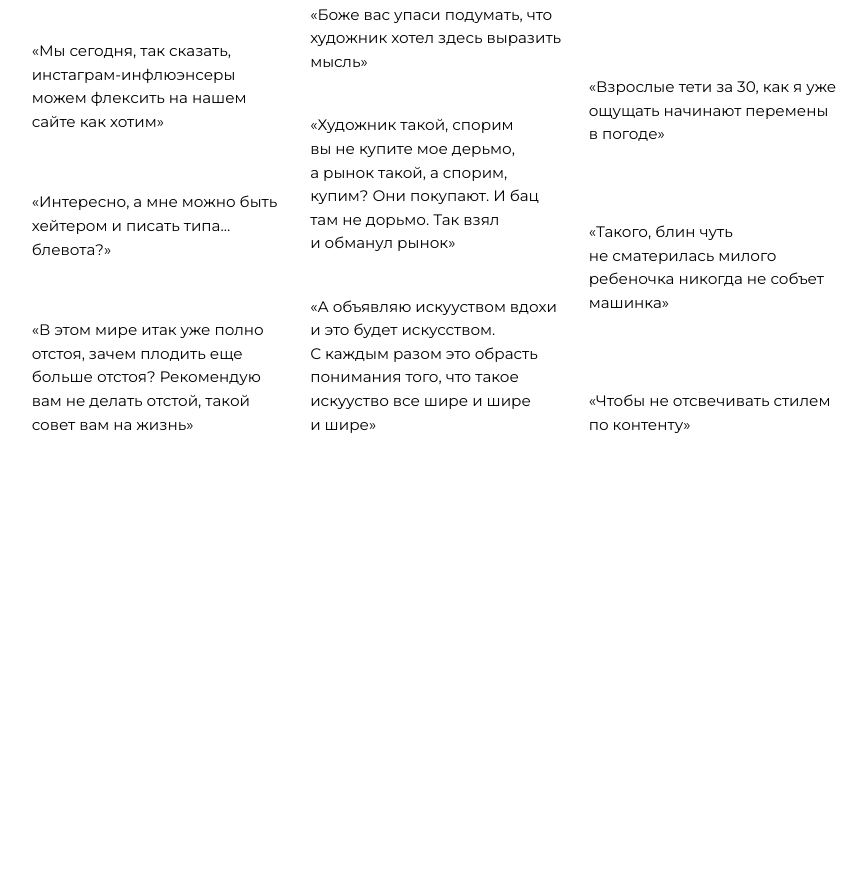
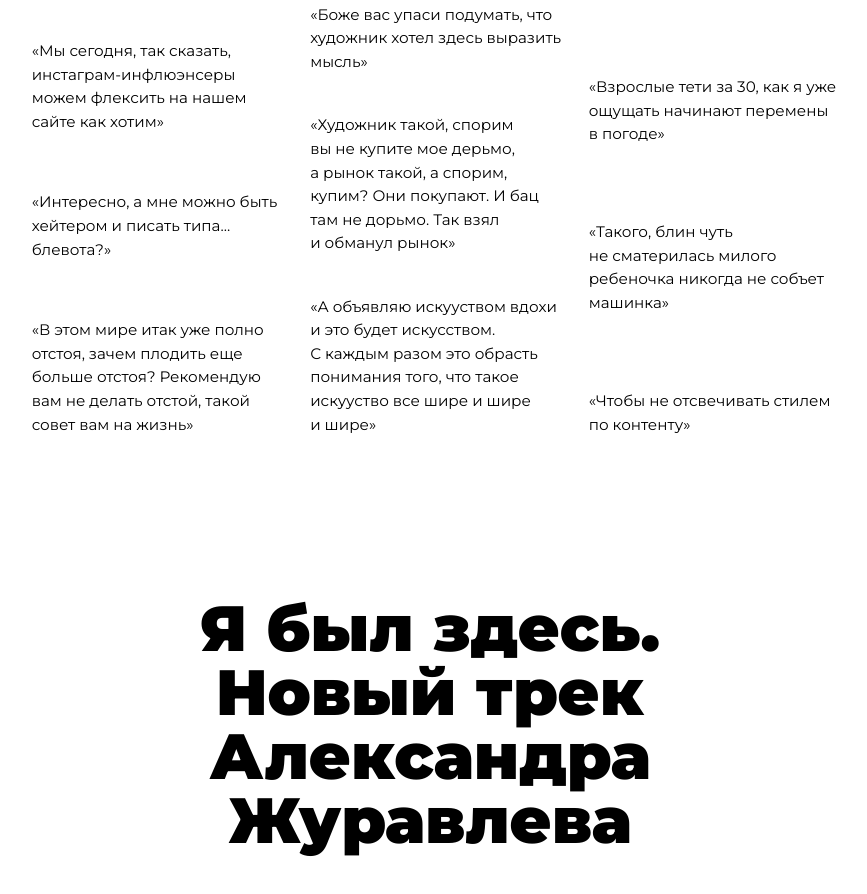
Before and after one commit to ekaterina-kozhara/code.doc, a plain HTML site: page index.about-design.html in a window 1280 px wide. Shown: the part 3456-4350 px from the top of the page, without its empty margins (210-1077 px from the left). Before the commit the page ends 3962 px from the top, so only its background shows below. Drawn offline with Linux system fonts and the light colour scheme.

Commit message:
журавль

```diff
--- a/index.about-design.html
+++ b/index.about-design.html
@@ -75,6 +75,7 @@
             <p class="p-quot">&laquo;Чтобы не&nbsp;отсвечивать стилем по&nbsp;контенту&raquo;</p>
           </div>
         </div>
+        <h2>Я был здесь. <br> Новый трек Александра Журавлева</h2>
 
 
       </main>
--- a/style.tracker/layout.css
+++ b/style.tracker/layout.css
@@ -11,10 +11,6 @@
 main.all-about {
   background-color: white;
 }
-
-/* main.all-about h2 {
-  text-align: center;
-} */
 
 body {
   overflow-x: hidden;
@@ -373,7 +369,7 @@ h7 {
   width: 64vw;
 }
 
-.all h2 {
+.all h2, .all2 h2 {
   margin: 0 auto;
   margin-top: 140px;
   font-size: 4rem;
```
